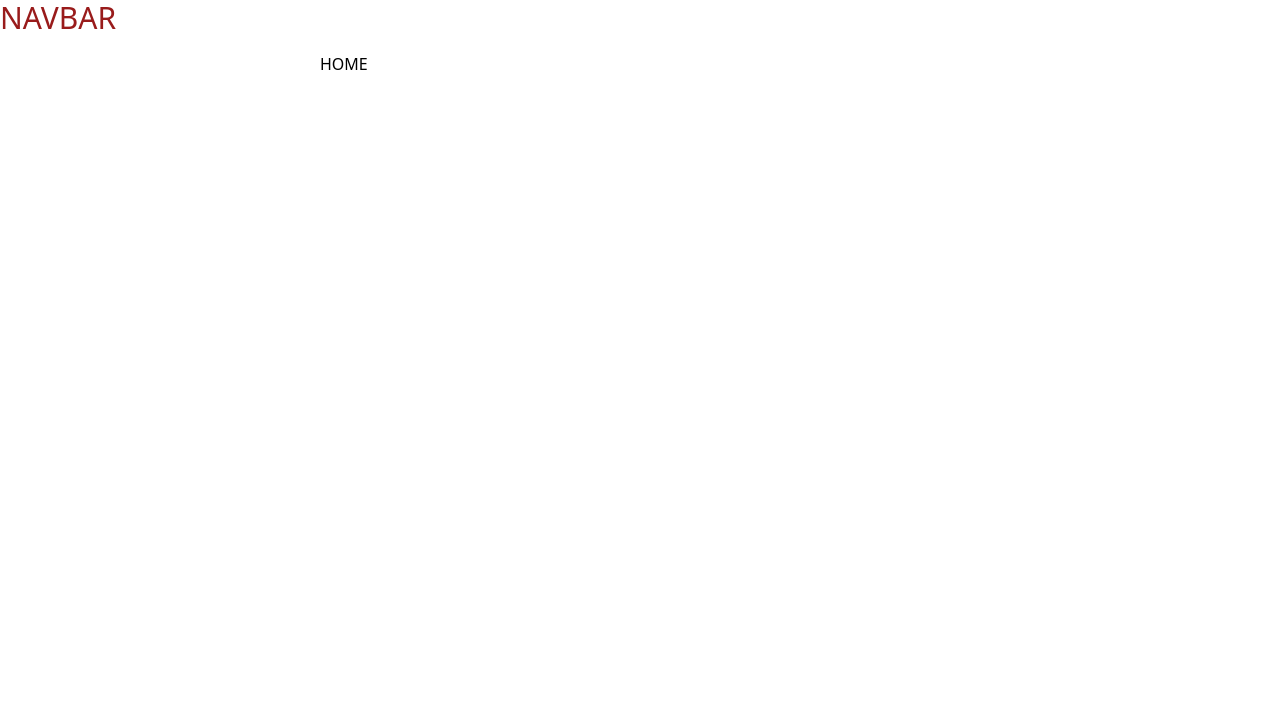
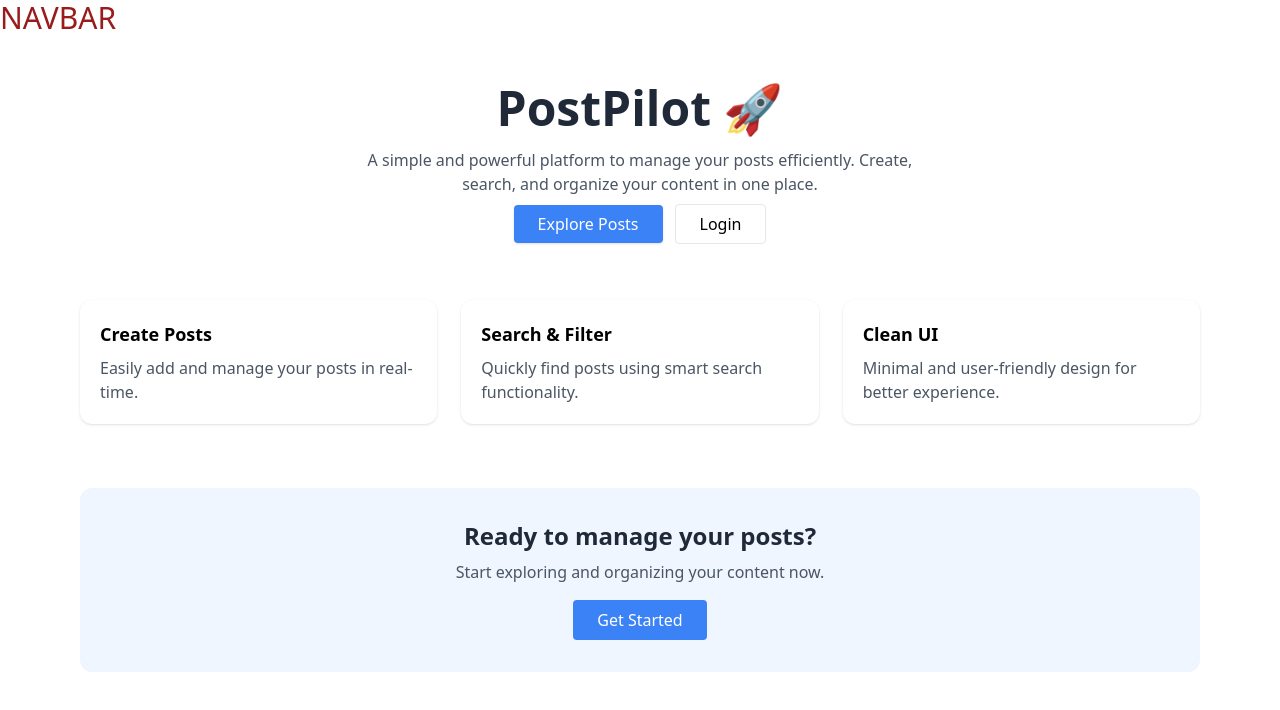
Before and after one commit to emonShimoul/Post-Pilot-ReactJS, a React (Vite) app: page / in a window 1280 px wide. Shown: the top 710 px of the page. Built offline with nearby package versions, Linux system fonts and the light colour scheme.

Commit message:
added a design on homepage

```diff
--- a/src/layouts/MainLayout.jsx
+++ b/src/layouts/MainLayout.jsx
@@ -5,7 +5,7 @@ const MainLayout = () => {
   return (
     <div>
       <Navbar />
-      <div className="max-w-2xl mx-auto p-4">
+      <div className="max-w-3xl md:max-w-5xl lg:max-w-6xl mx-auto px-4 pb-8">
         <Outlet />
       </div>
     </div>
--- a/src/pages/Home.jsx
+++ b/src/pages/Home.jsx
@@ -1,11 +1,81 @@
-import React from 'react';
+import { Link } from "react-router-dom";
 
 const Home = () => {
-    return (
-        <div>
-            HOME
+  return (
+    <div className="space-y-16">
+
+      {/* 🔥 Hero Section */}
+      <section className="text-center mt-12 space-y-4">
+        <h1 className="text-4xl md:text-5xl font-bold text-gray-800">
+          PostPilot 🚀
+        </h1>
+
+        <p className="text-gray-600 max-w-xl mx-auto">
+          A simple and powerful platform to manage your posts efficiently.
+          Create, search, and organize your content in one place.
+        </p>
+
+        <div className="space-x-3">
+          <Link
+            to="/posts"
+            className="bg-blue-500 hover:bg-blue-600 text-white px-6 py-2 rounded shadow"
+          >
+            Explore Posts
+          </Link>
+
+          <Link
+            to="/login"
+            className="border px-6 py-2 rounded hover:bg-gray-100"
+          >
+            Login
+          </Link>
         </div>
-    );
+      </section>
+
+      {/* ⭐ Features Section */}
+      <section className="grid md:grid-cols-3 gap-6">
+        <div className="p-5 bg-white rounded-xl shadow">
+          <h3 className="font-semibold text-lg">Create Posts</h3>
+          <p className="text-gray-600 mt-2">
+            Easily add and manage your posts in real-time.
+          </p>
+        </div>
+
+        <div className="p-5 bg-white rounded-xl shadow">
+          <h3 className="font-semibold text-lg">Search & Filter</h3>
+          <p className="text-gray-600 mt-2">
+            Quickly find posts using smart search functionality.
+          </p>
+        </div>
+
+        <div className="p-5 bg-white rounded-xl shadow">
+          <h3 className="font-semibold text-lg">Clean UI</h3>
+          <p className="text-gray-600 mt-2">
+            Minimal and user-friendly design for better experience.
+          </p>
+        </div>
+      </section>
+
+      {/* 🚀 CTA Section */}
+      <section className="text-center bg-blue-50 p-8 rounded-xl">
+        <h2 className="text-2xl font-semibold text-gray-800">
+          Ready to manage your posts?
+        </h2>
+
+        <p className="text-gray-600 mt-2">
+          Start exploring and organizing your content now.
+        </p>
+
+        <Link
+          to="/posts"
+          className="inline-block mt-4 bg-blue-500 text-white px-6 py-2 rounded hover:bg-blue-600"
+        >
+          Get Started
+        </Link>
+      </section>
+
+    </div>
+  );
 };
 
 export default Home;
--- a/src/pages/Posts.jsx
+++ b/src/pages/Posts.jsx
@@ -2,6 +2,7 @@ import React, { useState } from 'react';
 import usePosts from '../hooks/usePosts';
 import PostForm from '../components/PostForm';
 import PostList from '../components/PostList';
+import { Search } from 'lucide-react';
 
 const Posts = () => {
     const {posts, setPosts, loading} = usePosts();
@@ -28,13 +29,17 @@ const Posts = () => {
 
     return (
         <div>
-            <input
-                type="text"
-                placeholder='Search posts...'
-                className='border p-2 w-full mb-4 rounded'
-                values={search}
-                onChange={(e) => setSearch(e.target.value)}
-            />
+            <div className="relative mb-4">
+                <Search className="absolute left-3 top-3 text-gray-400" size={18} />
+
+                <input
+                    type="text"
+                    placeholder="Search posts..."
+                    className="border pl-10 pr-3 py-2 w-full rounded"
+                    value={search}
+                    onChange={(e) => setSearch(e.target.value)}
+                />
+            </div>
             <select
                 className="border p-2 mb-4"
                 onChange={(e) => setFilterUser(e.target.value)}
```
